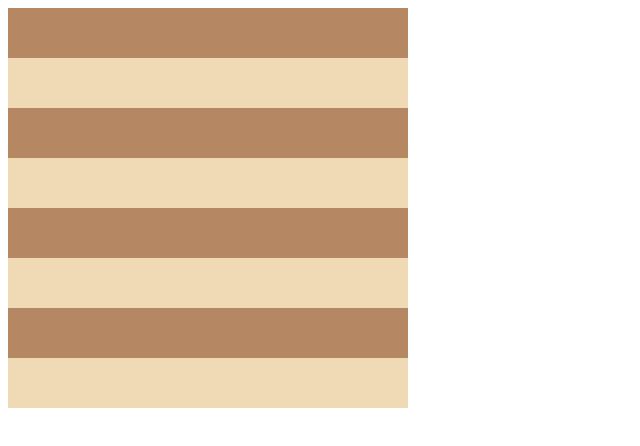
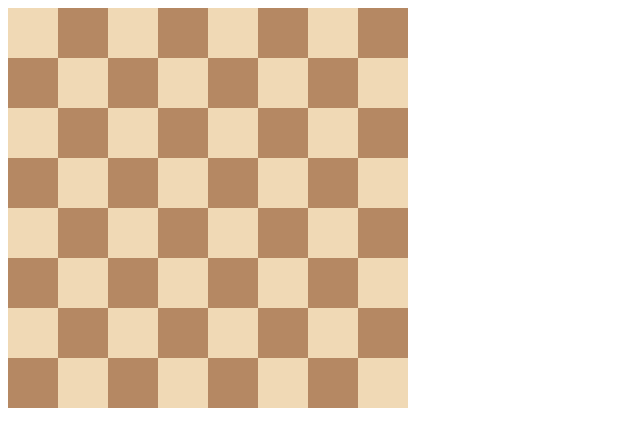
Before and after one commit to puterbuagh/chessboard, a plain HTML site: page index.html in a window 1280 px wide. Shown: the whole page, without its empty margins (0-640 px from the left). Drawn offline with Linux system fonts and the light colour scheme.

Commit message:
Update style.css

```diff
--- a/style.css
+++ b/style.css
@@ -10,10 +10,10 @@
   height: 50px;
 }
 
-.light:nth-child(2n), .dark:nth-child(2n+1) {
+.light {
   background-color: #f0d9b5;
 }
 
-.dark:nth-child(2n), .light:nth-child(2n+1) {
+.dark {
   background-color: #b58863;
 }
```
